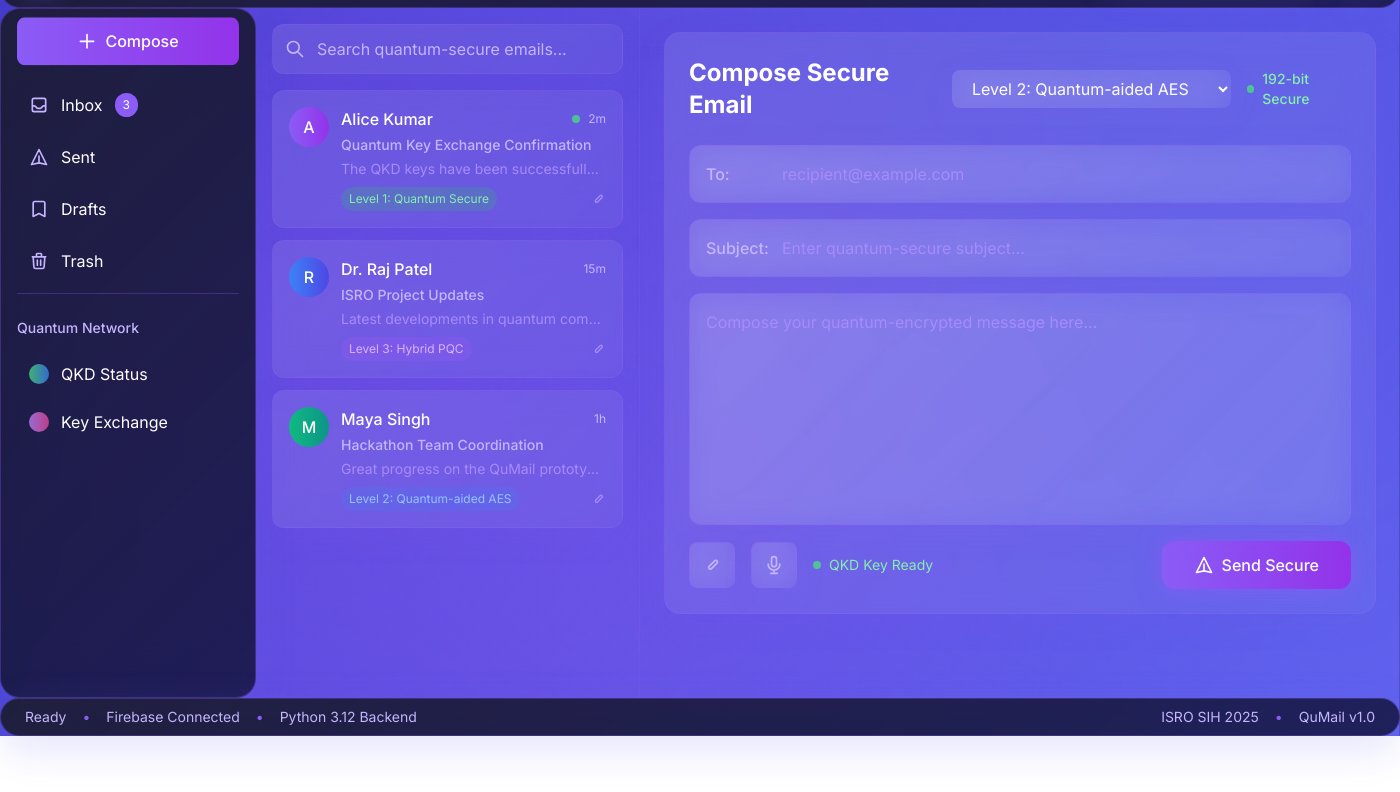
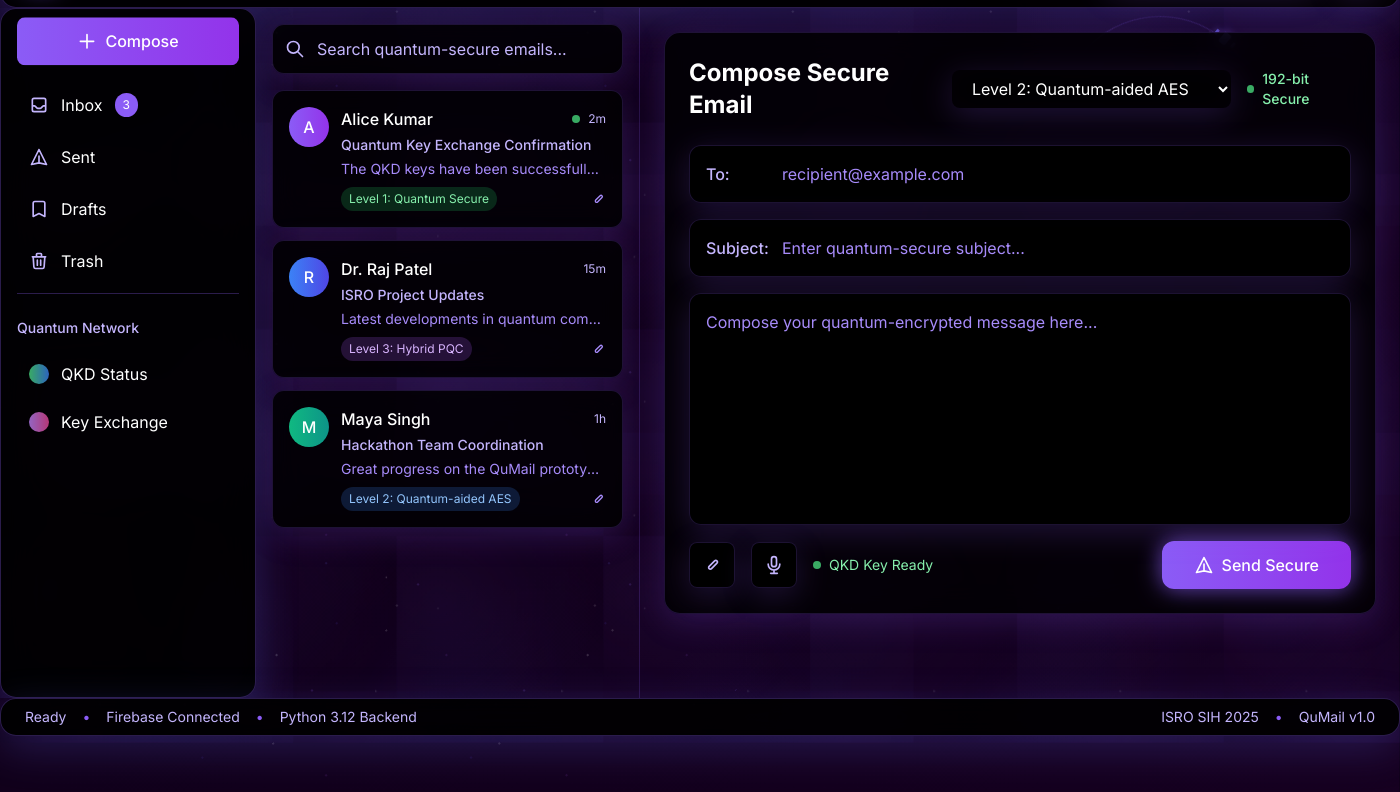
Before and after one commit to jeswanth1212/sih25, an Electron app: page frontend/index.html in a window 1400 px wide. Shown: the part 64-856 px from the top of the page. Before the commit the page ends 800 px from the top, so only its background shows below. Drawn offline with nearby package versions, Linux system fonts and the light colour scheme.

Commit message:
Complete Task9

```diff
--- a/frontend/index.html
+++ b/frontend/index.html
@@ -48,49 +48,58 @@
 
         /* Enhanced glassmorphism effects */
         .glass {
-            background: linear-gradient(135deg, rgba(255, 255, 255, 0.15), rgba(255, 255, 255, 0.05));
-            backdrop-filter: blur(20px);
-            border: 1px solid rgba(255, 255, 255, 0.25);
-            border-radius: 20px;
-            box-shadow: 0 8px 32px rgba(139, 92, 246, 0.15);
+            backdrop-filter: blur(18px) saturate(120%);
+            -webkit-backdrop-filter: blur(18px) saturate(120%);
+            background-color: rgba(0, 0, 0, 0.8);
+            border-radius: 16px;
+            border: 1px solid rgba(139, 92, 246, 0.25);
+            box-shadow: 0 8px 32px rgba(139, 92, 246, 0.2);
             position: relative;
             overflow: hidden;
         }
 
         .glass-dark {
-            background: linear-gradient(135deg, rgba(26, 27, 46, 0.9), rgba(15, 16, 53, 0.8));
-            backdrop-filter: blur(25px);
+            backdrop-filter: blur(20px) saturate(150%);
+            -webkit-backdrop-filter: blur(20px) saturate(150%);
+            background-color: rgba(0, 0, 0, 0.92);
+            border-radius: 16px;
             border: 1px solid rgba(139, 92, 246, 0.4);
-            border-radius: 20px;
-            box-shadow: 0 12px 40px rgba(99, 102, 241, 0.2);
+            box-shadow: 0 12px 40px rgba(99, 102, 241, 0.25);
             position: relative;
         }
 
+        /* Ultra Dark Enhanced glassmorphism card effect */
         .glass-card {
-            background: linear-gradient(135deg, rgba(255, 255, 255, 0.1), rgba(255, 255, 255, 0.05));
-            backdrop-filter: blur(15px);
-            border: 1px solid rgba(139, 92, 246, 0.3);
-            border-radius: 16px;
-            box-shadow: 0 8px 32px rgba(139, 92, 246, 0.1);
+            backdrop-filter: blur(16px) saturate(150%);
+            -webkit-backdrop-filter: blur(16px) saturate(150%);
+            background-color: rgba(0, 0, 0, 0.85);
+            border-radius: 12px;
+            border: 1px solid rgba(139, 92, 246, 0.2);
+            box-shadow: 0 8px 32px rgba(139, 92, 246, 0.2);
             transition: all 0.3s ease;
         }
 
         .glass-card:hover {
-            background: linear-gradient(135deg, rgba(255, 255, 255, 0.15), rgba(255, 255, 255, 0.08));
-            border-color: rgba(139, 92, 246, 0.5);
-            box-shadow: 0 12px 40px rgba(139, 92, 246, 0.2);
+            backdrop-filter: blur(18px) saturate(180%);
+            -webkit-backdrop-filter: blur(18px) saturate(180%);
+            background-color: rgba(5, 0, 10, 0.9);
+            border: 1px solid rgba(139, 92, 246, 0.35);
+            box-shadow: 0 12px 40px rgba(139, 92, 246, 0.3);
             transform: translateY(-2px);
         }
 
-        /* Enhanced animated background with flowing effects */
+        /* Ultra Dark ISRO-themed starry space background */
         .quantum-bg {
-            background: linear-gradient(135deg, #0f1035 0%, #1a1b2e 25%, #2d1b69 50%, #4338ca 75%, #6366f1 100%);
+            background:
+                /* Deep space gradient - much darker */
+                linear-gradient(135deg, #000000 0%, #020008 15%, #050010 30%, #0a0015 45%, #10001a 60%, #15001f 75%, #1a0025 90%, #200030 100%);
             background-size: 400% 400%;
-            animation: quantum-gradient 12s ease infinite;
+            animation: quantum-gradient 20s ease infinite;
             position: relative;
             overflow: hidden;
         }
 
+        /* Starfield layers */
         .quantum-bg::before {
             content: '';
             position: absolute;
@@ -98,23 +107,82 @@
             left: 0;
             right: 0;
             bottom: 0;
-            background: radial-gradient(circle at 20% 50%, rgba(139, 92, 246, 0.3) 0%, transparent 70%),
-                        radial-gradient(circle at 80% 20%, rgba(99, 102, 241, 0.3) 0%, transparent 70%),
-                        radial-gradient(circle at 40% 80%, rgba(168, 85, 247, 0.2) 0%, transparent 70%);
-            animation: quantum-flow 15s ease infinite;
+            background:
+                /* Darker nebula effects */
+                radial-gradient(ellipse at 20% 30%, rgba(139, 92, 246, 0.08) 0%, transparent 70%),
+                radial-gradient(ellipse at 80% 70%, rgba(99, 102, 241, 0.06) 0%, transparent 60%),
+                radial-gradient(ellipse at 40% 10%, rgba(168, 85, 247, 0.04) 0%, transparent 50%),
+                radial-gradient(ellipse at 60% 90%, rgba(79, 70, 229, 0.05) 0%, transparent 55%),
+                /* Subtle distant stars */
+                radial-gradient(1px 1px at 20px 30px, rgba(255, 255, 255, 0.4), transparent),
+                radial-gradient(1px 1px at 40px 70px, rgba(255, 255, 255, 0.3), transparent),
+                radial-gradient(1px 1px at 90px 40px, rgba(255, 255, 255, 0.5), transparent),
+                radial-gradient(1px 1px at 130px 80px, rgba(255, 255, 255, 0.35), transparent),
+                radial-gradient(1px 1px at 160px 30px, rgba(255, 255, 255, 0.25), transparent);
+            background-repeat: repeat;
+            background-size: 200px 200px, 300px 300px, 250px 250px, 280px 280px, 180px 180px;
+            animation: stars-drift 30s linear infinite, nebula-flow 25s ease-in-out infinite;
         }
 
+        /* Additional star layer for depth */
+        .quantum-bg::after {
+            content: '';
+            position: absolute;
+            top: 0;
+            left: 0;
+            right: 0;
+            bottom: 0;
+            background:
+                /* Dimmer closer stars for dark theme */
+                radial-gradient(1px 1px at 25px 50px, rgba(139, 92, 246, 0.6), transparent),
+                radial-gradient(1px 1px at 75px 20px, rgba(99, 102, 241, 0.5), transparent),
+                radial-gradient(1px 1px at 125px 60px, rgba(168, 85, 247, 0.4), transparent),
+                radial-gradient(1px 1px at 175px 10px, rgba(255, 255, 255, 0.6), transparent),
+                radial-gradient(1px 1px at 50px 90px, rgba(79, 70, 229, 0.4), transparent),
+                /* Subtle twinkling effect */
+                radial-gradient(1px 1px at 110px 30px, rgba(255, 255, 255, 0.5), transparent),
+                radial-gradient(1px 1px at 15px 80px, rgba(255, 255, 255, 0.4), transparent);
+            background-repeat: repeat;
+            background-size: 150px 150px, 200px 200px, 170px 170px, 220px 220px, 190px 190px, 160px 160px, 140px 140px;
+            animation: stars-twinkle 8s ease-in-out infinite alternate, stars-drift-slow 40s linear infinite reverse;
+        }
+
+        /* Space-themed animations */
         @keyframes quantum-gradient {
             0%, 100% { background-position: 0% 50%; }
-            25% { background-position: 100% 50%; }
-            50% { background-position: 100% 100%; }
-            75% { background-position: 0% 100%; }
+            25% { background-position: 100% 20%; }
+            50% { background-position: 80% 100%; }
+            75% { background-position: 20% 80%; }
         }
 
-        @keyframes quantum-flow {
-            0%, 100% { opacity: 0.8; transform: translateX(0) translateY(0); }
-            33% { opacity: 1; transform: translateX(20px) translateY(-20px); }
-            66% { opacity: 0.6; transform: translateX(-20px) translateY(20px); }
+        @keyframes stars-drift {
+            0% { transform: translateX(0) translateY(0); }
+            100% { transform: translateX(-200px) translateY(-200px); }
+        }
+
+        @keyframes stars-drift-slow {
+            0% { transform: translateX(0) translateY(0) rotate(0deg); }
+            100% { transform: translateX(-100px) translateY(-100px) rotate(360deg); }
+        }
+
+        @keyframes stars-twinkle {
+            0%, 100% { opacity: 0.3; }
+            50% { opacity: 1; }
+        }
+
+        @keyframes nebula-flow {
+            0%, 100% {
+                opacity: 0.6;
+                transform: translateX(0) translateY(0) scale(1);
+            }
+            33% {
+                opacity: 0.8;
+                transform: translateX(10px) translateY(-10px) scale(1.05);
+            }
+            66% {
+                opacity: 0.4;
+                transform: translateX(-10px) translateY(10px) scale(0.95);
+            }
         }
 
         @keyframes glow {
@@ -167,11 +235,81 @@
             60% { content: '..'; }
             80%, 100% { content: '...'; }
         }
+
+        /* ISRO Satellite Animation */
+        .satellite-orbit {
+            position: absolute;
+            top: 10%;
+            right: 10%;
+            width: 200px;
+            height: 200px;
+            border: 1px solid rgba(139, 92, 246, 0.2);
+            border-radius: 50%;
+            animation: satellite-orbit 45s linear infinite;
+        }
+
+        .satellite {
+            position: absolute;
+            top: -8px;
+            left: 50%;
+            transform: translateX(-50%);
+            width: 16px;
+            height: 12px;
+        }
+
+        .satellite-body {
+            width: 8px;
+            height: 12px;
+            background: linear-gradient(45deg, #6366f1, #8b5cf6);
+            border-radius: 2px;
+            margin: 0 auto;
+            box-shadow: 0 0 8px rgba(139, 92, 246, 0.6);
+        }
+
+        .satellite-panel {
+            position: absolute;
+            top: 3px;
+            width: 3px;
+            height: 6px;
+            background: linear-gradient(90deg, rgba(99, 102, 241, 0.8), rgba(139, 92, 246, 0.6));
+            border-radius: 1px;
+        }
+
+        .satellite-panel-left {
+            left: -4px;
+            animation: panel-glow 2s ease-in-out infinite alternate;
+        }
+
+        .satellite-panel-right {
+            right: -4px;
+            animation: panel-glow 2s ease-in-out infinite alternate-reverse;
+        }
+
+        @keyframes satellite-orbit {
+            0% { transform: rotate(0deg); }
+            100% { transform: rotate(360deg); }
+        }
+
+        @keyframes panel-glow {
+            0% { box-shadow: 0 0 4px rgba(139, 92, 246, 0.4); }
+            100% { box-shadow: 0 0 8px rgba(139, 92, 246, 0.8); }
+        }
     </style>
 </head>
 <body class="quantum-bg min-h-screen">
+    <!-- ISRO Satellite Animation Layer -->
+    <div class="fixed inset-0 pointer-events-none z-0">
+        <div class="satellite-orbit">
+            <div class="satellite">
+                <div class="satellite-body"></div>
+                <div class="satellite-panel satellite-panel-left"></div>
+                <div class="satellite-panel satellite-panel-right"></div>
+            </div>
+        </div>
+    </div>
+
     <!-- Main Application Container -->
-    <div id="app" class="h-screen flex flex-col">
+    <div id="app" class="h-screen flex flex-col relative z-10">
         <!-- Header -->
         <header class="glass-dark border-b border-violet-500/30 px-6 py-4 flex items-center justify-between">
             <div class="flex items-center space-x-4">
--- a/tasks.markdown
+++ b/tasks.markdown
@@ -92,9 +92,9 @@
   *Action*: Save in `/frontend/index.html`, add Tailwind CDN (`https://cdn.tailwindcss.com`), tweak colors (`purple-600`, `violet-500`) and blur (`backdrop-filter: blur(10px)`).
   *Contribution*: Creates futuristic UI for judges.
 
-- [ ] **Task 9: Add Starry Background**
+- [x] **Task 9: Add Starry Background**
   *Description*: Use a starry, space-themed background with violet/purple gradient overlay.
-  *Prompt*: “Generate CSS for a starry space background in Electron, styled for ISRO theme with violet/purple accents.”
+  *Prompt*: "Generate CSS for a starry space background in Electron, styled for ISRO theme with violet/purple accents."
   *Action*: Download free starry image from Unsplash, save in `/frontend/assets`, add CSS to `index.html` (e.g., `background: url('stars.jpg')` with `bg-gradient-to-b from-purple-800/30`).
   *Contribution*: Enhances ISRO alignment.
 
```
